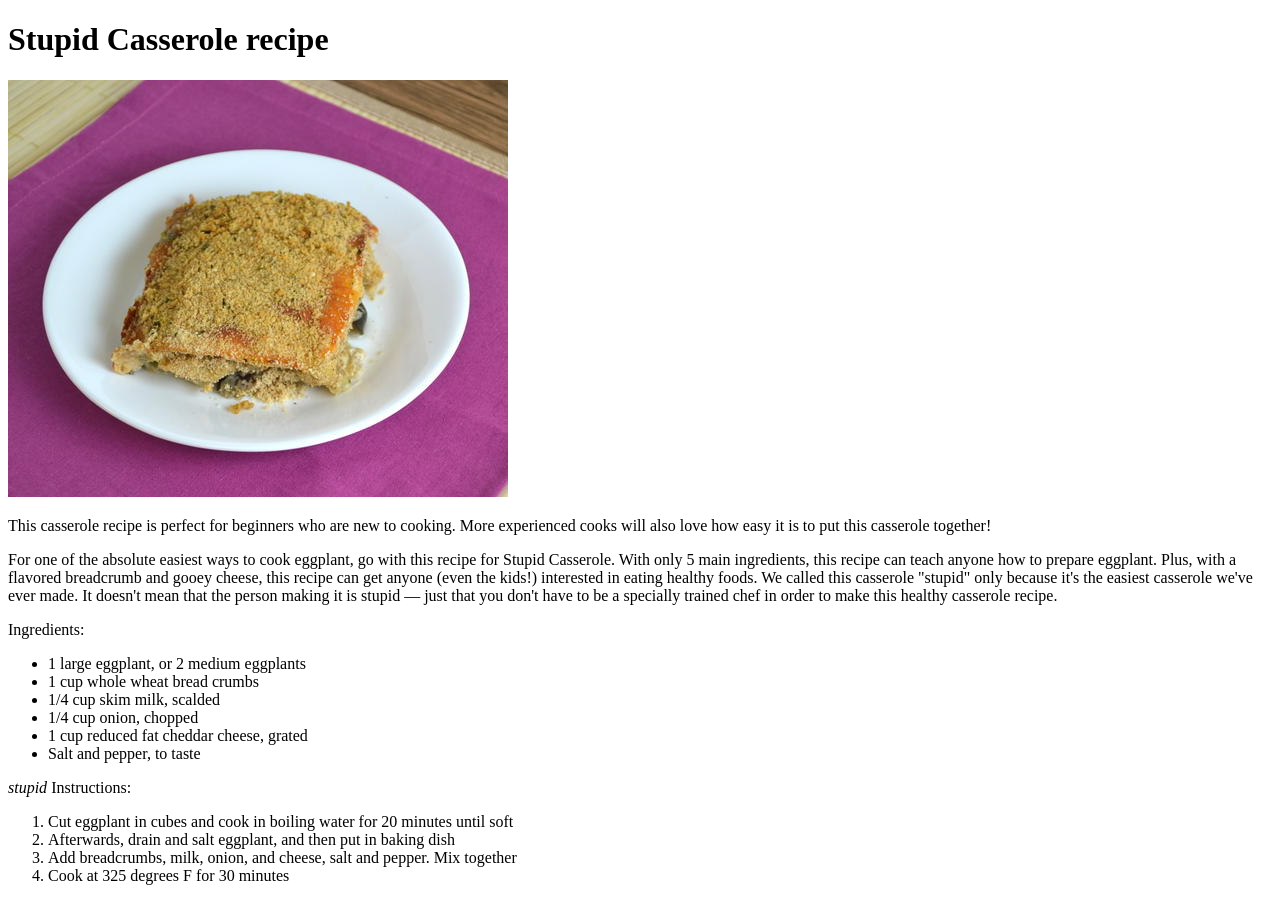
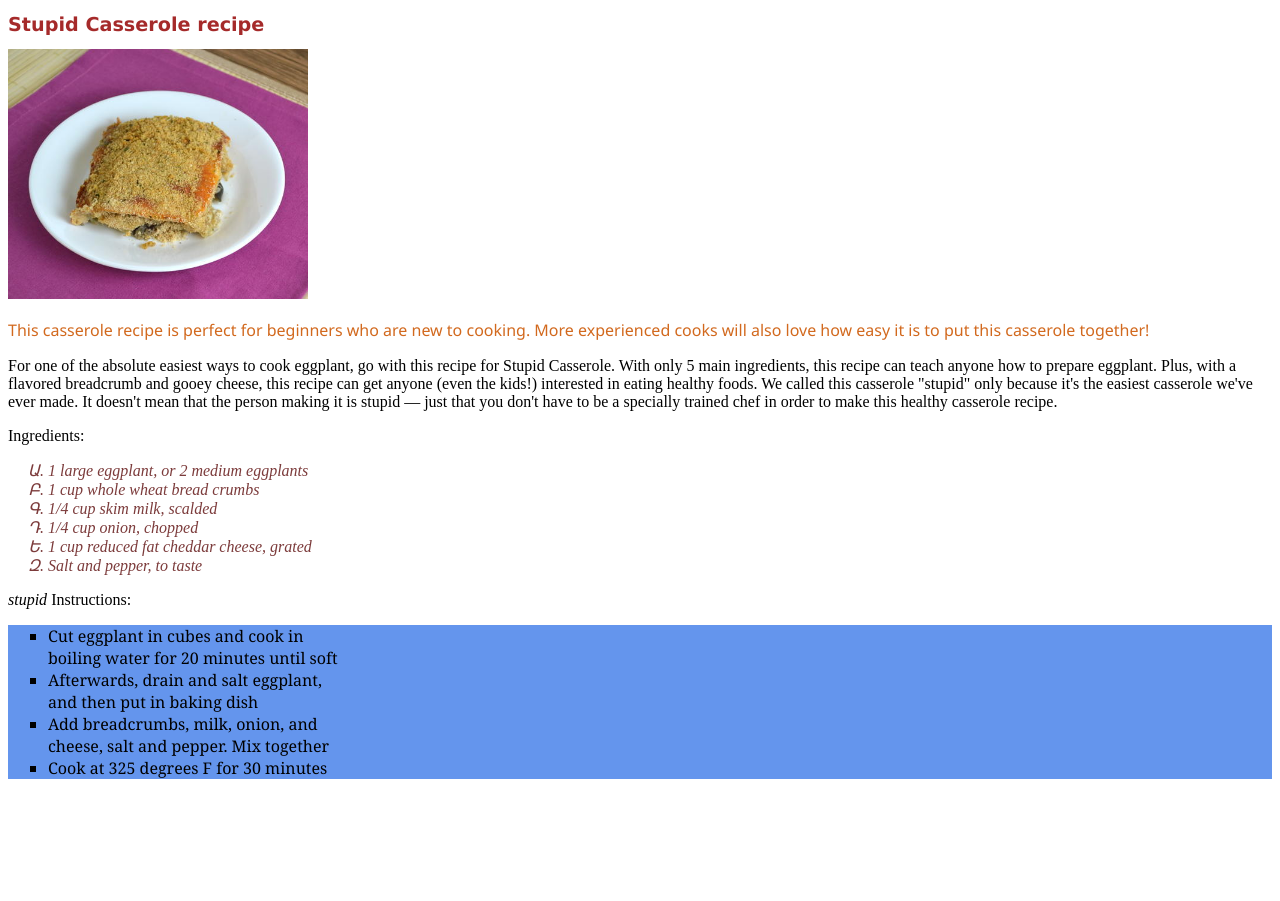
Before and after one commit to rshp/odin-recipes, a plain HTML site: page recipes/stupid-casserole.html in a window 1280 px wide. After the commit the page ends 800 px from the top, so only its background shows below. Drawn offline with Linux system fonts and the light colour scheme.

Commit message:
Add CSS styling
Just a little bit.

```diff
--- a/recipes/stupid-casserole.html
+++ b/recipes/stupid-casserole.html
@@ -6,12 +6,13 @@
     <meta http-equiv="X-UA-Compatible" content="IE=edge">
     <meta name="viewport" content="width=device-width, initial-scale=1.0">
     <title>Stupid Casserole recipe</title>
+    <link rel="stylesheet" href="../style.css">
 </head>
 
 <body>
     <h1>Stupid Casserole recipe</h1>
     <img src="/img/stupid-casserole-3_Large500_ID-1368080.jpg">
-    <p>
+    <p class="short-descr">
         This casserole recipe is perfect for beginners who are new to cooking. More experienced cooks will also love how
         easy it is to put this casserole together!
     </p>
@@ -24,7 +25,7 @@
         casserole recipe.
     </p>
     <p>Ingredients:</p>
-    <ul>
+    <ul class="ingridients-list">
         <li>1 large eggplant, or 2 medium eggplants</li>
         <li>1 cup whole wheat bread crumbs</li>
         <li>1/4 cup skim milk, scalded</li>
@@ -33,7 +34,7 @@
         <li>Salt and pepper, to taste</li>
     </ul>
     <p><em>stupid</em> Instructions:</p>
-    <ol>
+    <ol class="instructions-list">
         <li>Cut eggplant in cubes and cook in boiling water for 20 minutes until soft</li>
         <li>Afterwards, drain and salt eggplant, and then put in baking dish</li>
         <li>Add breadcrumbs, milk, onion, and cheese, salt and pepper. Mix together</li>
--- /dev/null
+++ b/style.css
@@ -0,0 +1,35 @@
+h1 {
+    font-family: 'Lucida Sans', 'Lucida Sans Regular', 'Lucida Grande', 'Lucida Sans Unicode', Geneva, Verdana, sans-serif;
+    color: brown;
+    font-size: larger;
+}
+
+.short-descr{
+    font-family: 'Segoe UI', Tahoma, Geneva, Verdana, sans-serif;
+    color: chocolate;
+    font-size: medium;
+}
+.ingridients-list{
+    color: rgb(124, 59, 59);
+    font-size: medium;
+    font-style: italic;
+}
+img {
+    width:300px;
+    height: auto;
+}
+.instructions-list{
+    font-family: Georgia, 'Times New Roman', Times, serif;
+    background-color: cornflowerblue;
+    font-weight: lighter;
+}
+
+.ingridients-list li{
+    list-style-type: armenian;
+}
+
+.instructions-list li{
+    list-style-type: square;
+    list-style-position: outside;
+    width: 300px;
+}
```
Also changed, not shown: index.html (+1 -0 lines), recipes/stupid-mac-n-cheese.html (+4 -3 lines), recipes/stupid-pasta-sauce.html (+4 -3 lines).
